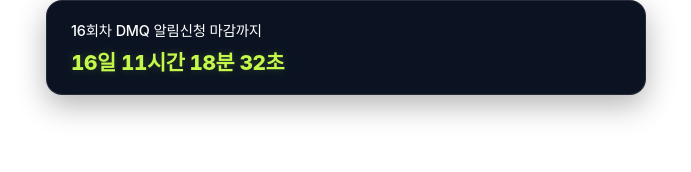
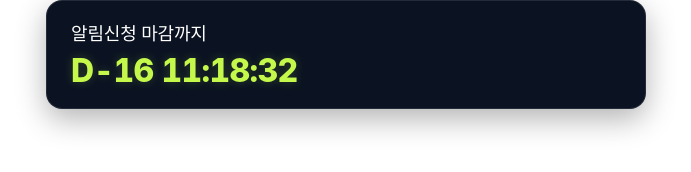
Before and after one commit to hsolkim615/DMQ-Timer, a plain HTML site: page index.html in a window 1280 px wide. Shown: the whole page, without its empty margins (294-985 px from the left). Drawn offline with Linux system fonts and the light colour scheme.

Commit message:
텍스트 문구/사이즈 수정

```diff
--- a/index.html
+++ b/index.html
@@ -1,11 +1,8 @@
 <div class="banner-timer-container">
     <div class="text-group">
-        <div class="banner-title">16회차 DMQ 알림신청 마감까지</div>
+        <div class="banner-title">알림신청 마감까지</div>
         <div class="timer-inline">
-            <span id="days">00</span>일
-            <span id="hours">00</span>시간
-            <span id="minutes">00</span>분
-            <span id="seconds">00</span>초
+            D-<span id="days">00</span> <span id="hours">00</span>:<span id="minutes">00</span>:<span id="seconds">00</span>
         </div>
     </div>
 </div>
@@ -58,7 +55,7 @@
 
     .banner-timer-container .banner-title {
         color: #FFFFFF !important;
-        font-size: 0.9rem;
+        font-size: 18px;
         font-weight: 500;
         letter-spacing: -0.01em;
         word-break: keep-all;
@@ -67,7 +64,7 @@
 
     .banner-timer-container .timer-inline {
         color: #C4F84B !important;
-        font-size: 1.3rem;
+        font-size: 32px;
         font-weight: 800;
         letter-spacing: -0.02em;
         font-variant-numeric: tabular-nums;
@@ -97,7 +94,7 @@
         }
 
         .banner-timer-container .timer-inline {
-            font-size: 1.15rem;
+            font-size: 24px;
         }
     }
 </style>
```
